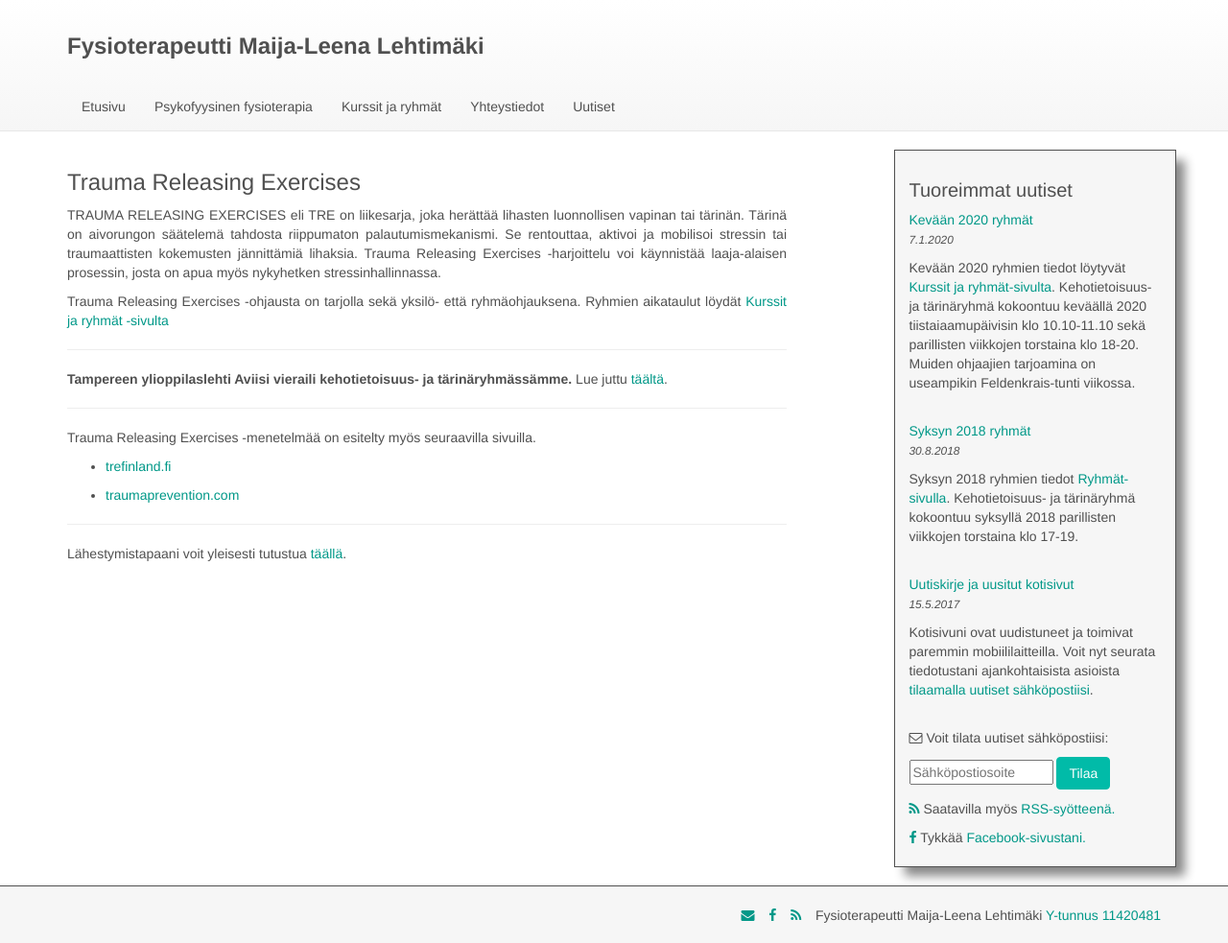
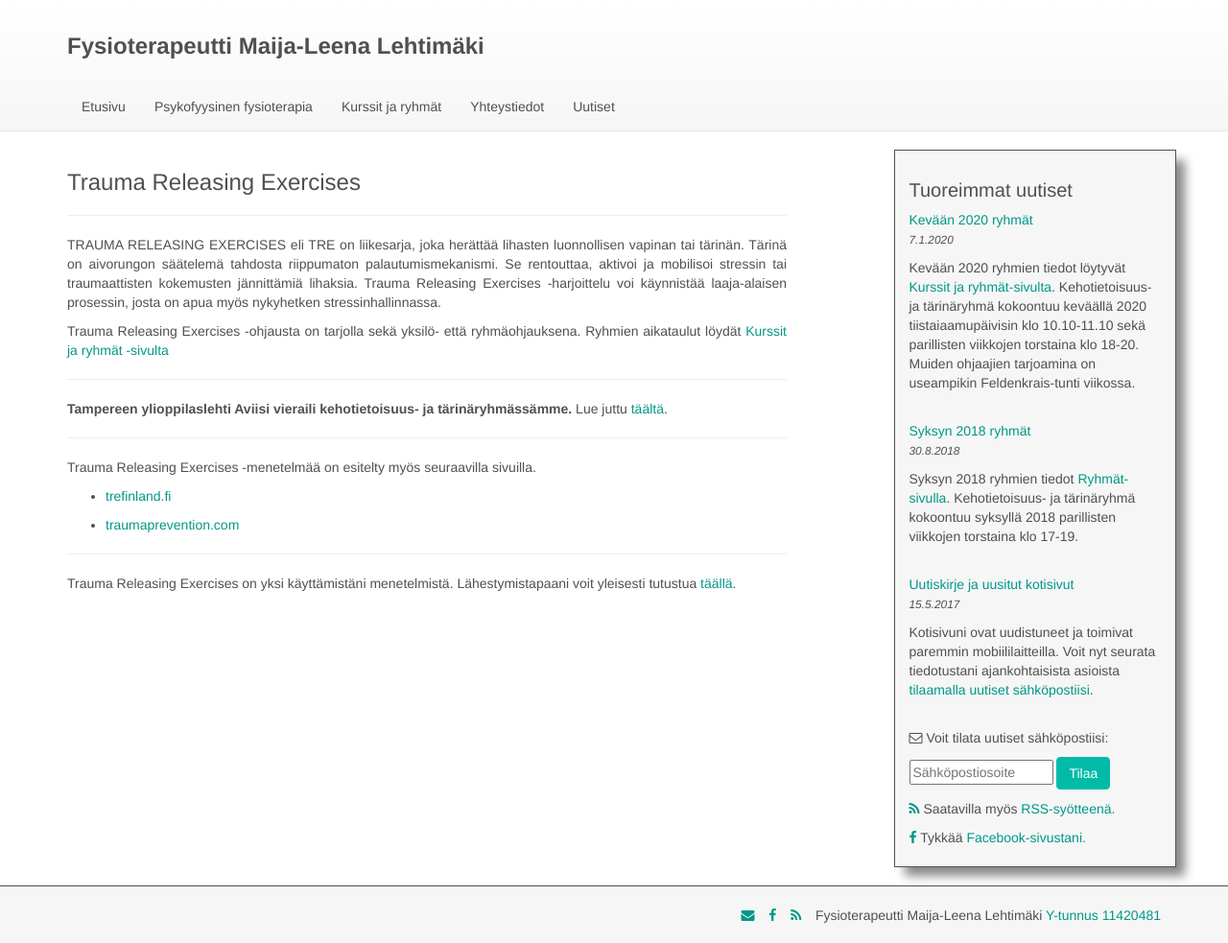
Before and after one commit to jluttine/maijaleenalehtimaki.fi, a Jekyll site: the page built from _pages/trauma-releasing-exercises.md, in a window 1280 px wide. Shown: the whole page at 96% size. Built offline with Jekyll 4.4.1, drawn with Linux system fonts in a browser that asks for light colours.

Commit message:
Update trauma-releasing-exercises.md

```diff
--- a/_pages/trauma-releasing-exercises.md
+++ b/_pages/trauma-releasing-exercises.md
@@ -3,7 +3,7 @@ title: Trauma Releasing Exercises
 permalink: /trauma-releasing-exercises/
 menu: none
 ---
-
+---
 TRAUMA RELEASING EXERCISES eli TRE on liikesarja, joka herättää lihasten luonnollisen vapinan
 tai tärinän. Tärinä on aivorungon säätelemä tahdosta riippumaton
 palautumismekanismi. Se rentouttaa, aktivoi ja mobilisoi stressin tai
@@ -32,5 +32,5 @@ Trauma Releasing Exercises -menetelmää on esitelty myös seuraavilla sivuilla.
 
 ---
 
-Lähestymistapaani voit yleisesti
+Trauma Releasing Exercises on yksi käyttämistäni menetelmistä. Lähestymistapaani voit yleisesti
 tutustua [täällä]({{ site.baseurl }}{% link _pages/01-lahestymistapani.md %}).
```
